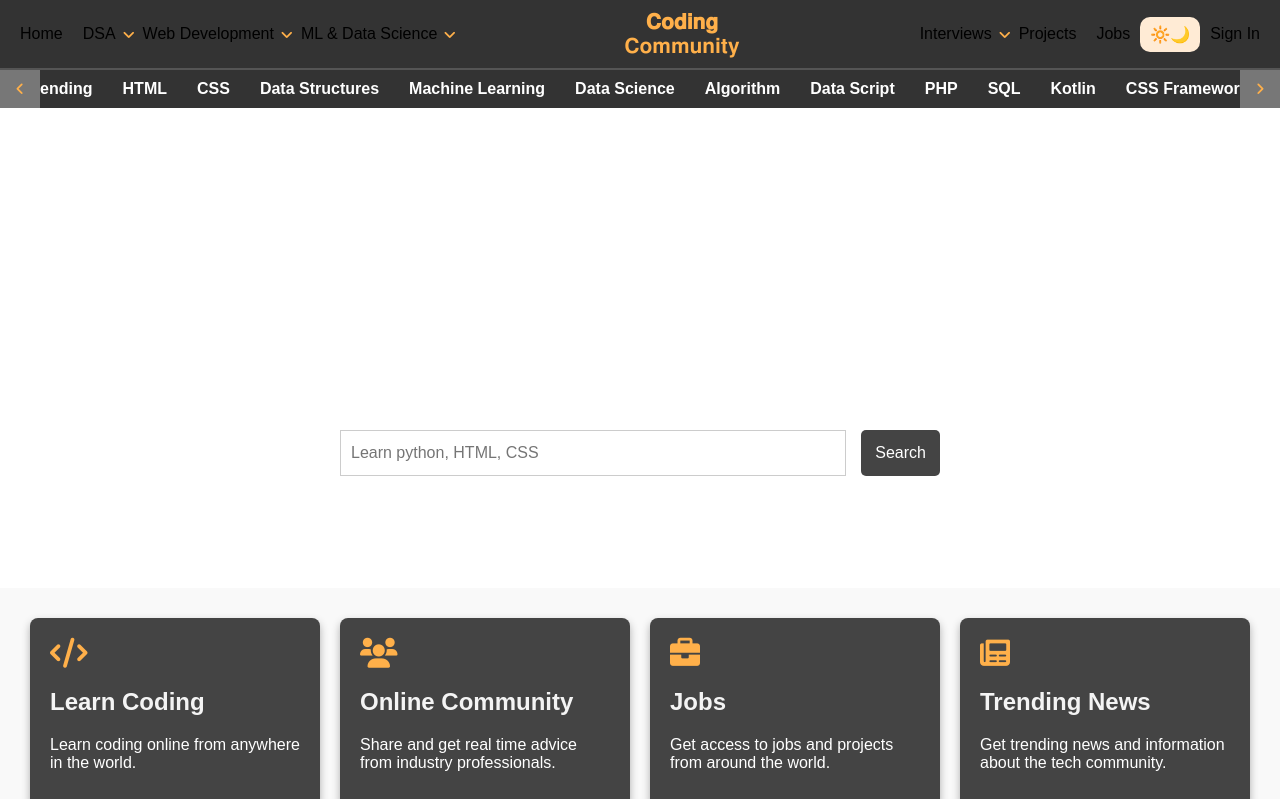
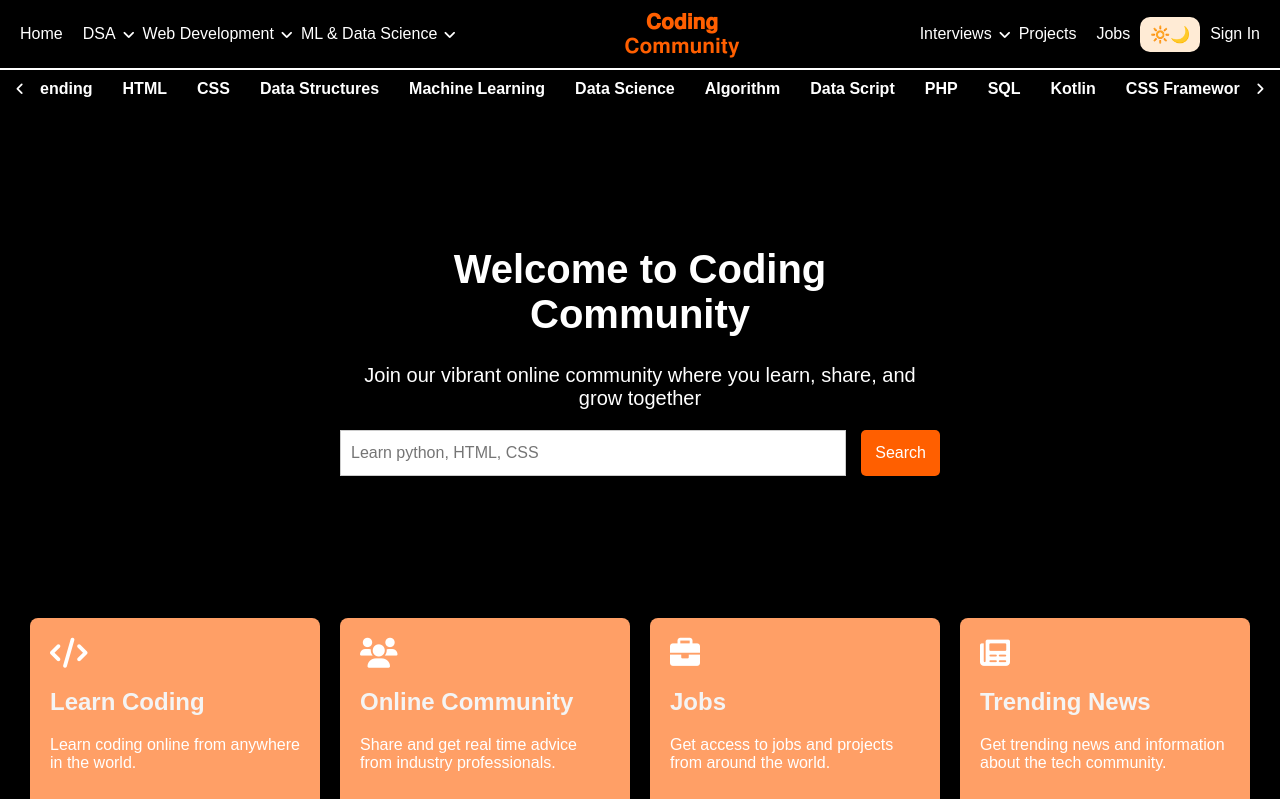
Before and after one commit to annoy004/coding-community-intern, a plain HTML site: page index.html in a window 1280 px wide. Both pictures are taken after a click on the element "🔆🌙". Shown: the top 799 px of the page. Drawn offline with Linux system fonts and the light colour scheme.

Commit message:
enable dark mode

```diff
--- a/style.css
+++ b/style.css
@@ -97,7 +97,7 @@ body {
     padding: 10px 15px;
     white-space: nowrap;
     text-decoration: none;
-    color: #333;
+    color: black;
     font-weight: bold;
 }
 
@@ -412,40 +412,66 @@ body {
 
 
 /* Dark Mode Styles */
+.dark-mode body {
+   color:white;
+    background-color: #0000;
+}
+
+.dark-mode .navbar {
+
+    color: white;
+
+}
+
 .dark-mode {
-    background-color: #333; /* Dark background color */
+    background-color: black; /* Dark background color */
     color: #fff; /* Light text color */
 }
 
 .dark-mode .navbar {
-    border-color: #555; /* Darker border color for navbar */
+    border-color: white; /* Darker border color for navbar */
 }
-
+.dark-mode .nav-link {
+    color: white;
+}
 .dark-mode .secondary-nav-link {
     color: #fff; /* Light color for secondary nav links */
 }
 
 .dark-mode .scroll-arrow {
-    background-color: #777; /* Darker background for scroll arrows */
+    background-color: black; /* Darker background for scroll arrows */
 }
 
 .dark-mode .custom-btn {
-    background-color: #444; /* Darker background for buttons */
+    background-color: #FF5F00; /* Darker background for buttons */
 }
 
 .dark-mode .info-box {
-    background-color: #444; /* Darker background for info boxes */
+    background-color: #FF9F66; /* Darker background for info boxes */
 }
 
 .dark-mode .explore-link {
-    border-color: #fff; /* Lighter border color for explore link */
-    color: #fff; /* Lighter text color for explore link */
+    border-color: #FF5F00; /* Lighter border color for explore link */
+    color: #FF5F00; /* Lighter text color for explore link */
 }
 
 .dark-mode .navbar-brand {
-    color: #ffb04a; /* Accent color for dark mode navbar brand */
+    color: #FF5F00; /* Accent color for dark mode navbar brand */
 }
 
 .dark-mode .icon{
-    color: #ffb04a;
+    color: white;
 }
+
+.dark-mode .info-container {
+    background-color: black;
+}
+.dark-mode .welcome-container {
+    background-color: black;
+}
+.dark-mode .courses-container {
+    background-color: black;
+}
+.dark-mode .card {
+    background-color: #333;
+}
```
